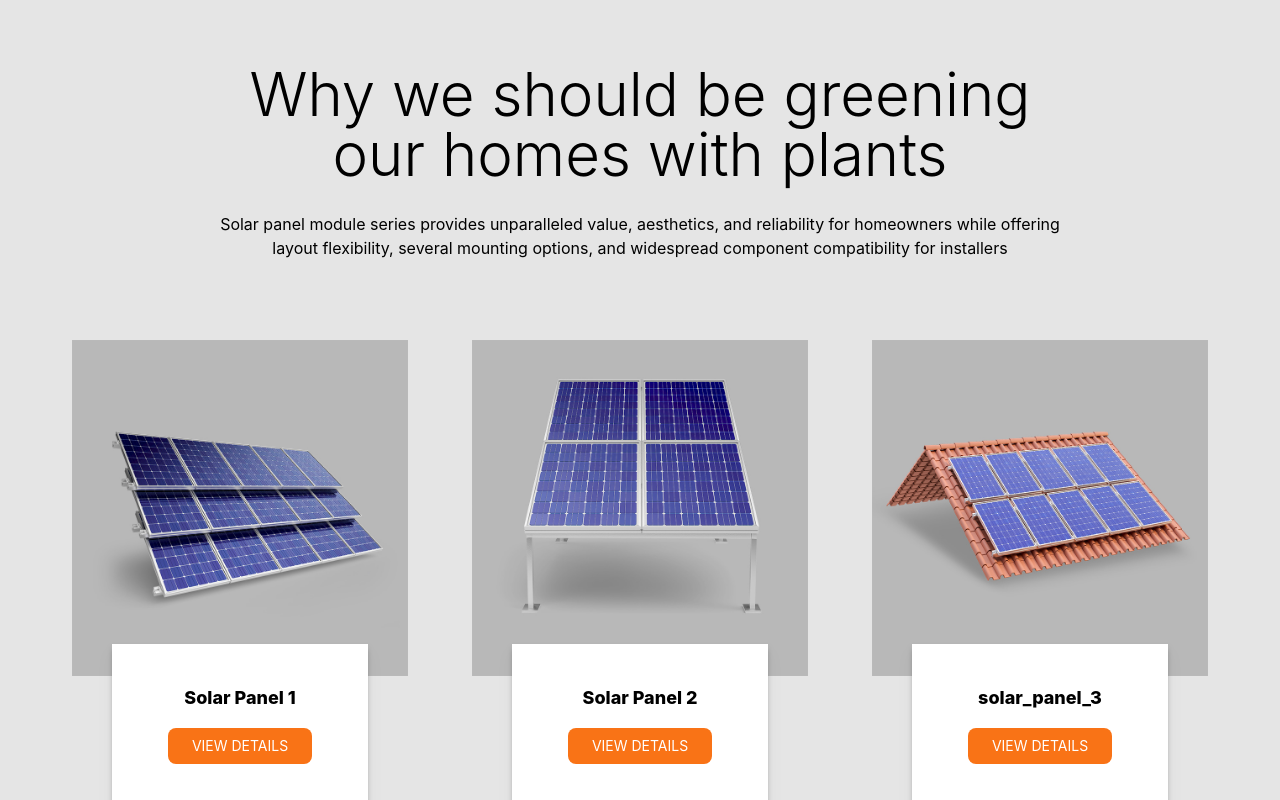
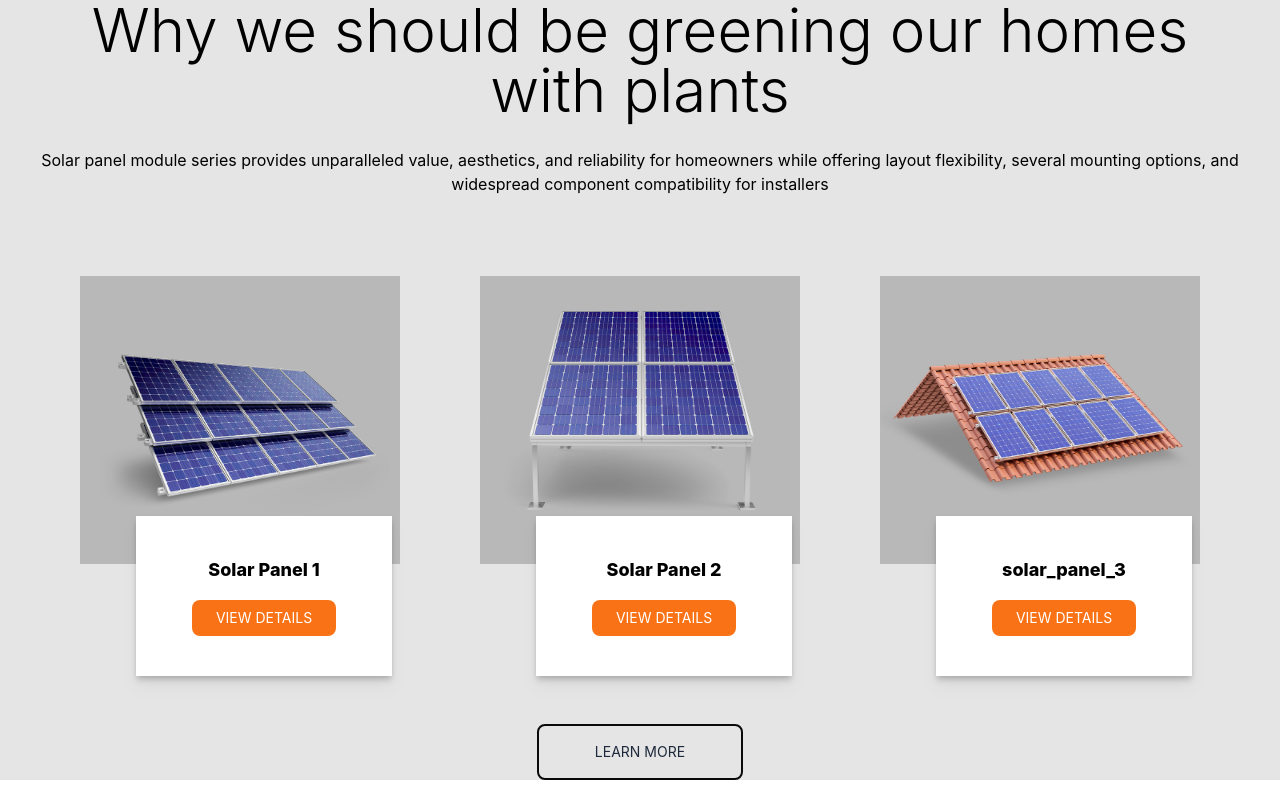
Before and after one commit to Amoly93/first_Project, a React (Create React App) app: page / in a window 1280 px wide. Shown: the top 800 px of the page. Built offline with nearby package versions, Linux system fonts and the light colour scheme.

Commit message:
update04

```diff
--- a/src/App.js
+++ b/src/App.js
@@ -4,20 +4,20 @@ const data = [{ id: 1, name: 'Solar Panel 1', img: '01.jpg' }, { id: 2, name: 'S
 const list = []
 function App() {
     return (
-        <div className="App bg-neutral-200">
-            <section class="text-center p-10 container mx-auto">
-                <div class="my-6 mx-20 space-y-7  px-20">
-                    <p class="text-6xl font-light"> Why we should be greening our homes with plants </p>
-                    <p class="text-base"> Solar panel module series provides unparalleled value, aesthetics, and reliability for homeowners while offering layout flexibility, several mounting options, and widespread component compatibility for installers </p>
+        <div className="App bg-neutral-200 h-auto fixed  flex justify-center ">
+            <section class="text-center   ">
+                <div class=" space-y-7  text-pretty  ">
+                    <p class="text-6xl font-light align-middle"> Why we should be greening our homes with plants </p>
+                    <p class="text-base align-middle"> Solar panel module series provides unparalleled value, aesthetics, and reliability for homeowners while offering layout flexibility, several mounting options, and widespread component compatibility for installers </p>
                 </div>
-                <div class="grid grid-cols-3  sm:grid-cols-1 lg:grid-cols-3 flex flex-row  ">
+                <div class="grid grid-cols-1 lg:grid-cols-3 px-10 py-10 ">
                     {data.map(i => {
                         return (
-                            <div class=" px-8 py-14 ">
-                                <div class="">
-                                    <img src={i.img} alt="Solar Panel 1" class="" />
-                                </div>
-                                <div class=" bg-white  h-40  mx-10 grid place-content-center shadow-md drop-shadow-lg space-y-4 -mt-8   ">
+                            <div class=" my-10 grid place-content-center relative    ">
+
+                                    <img src={i.img} alt="Solar Panel 1" class="h-72 w-80" />
+
+                                <div class=" bg-white  h-40 w-64  grid place-content-center shadow-md drop-shadow-lg space-y-4  absolute left-24 -bottom-28  ">
                                     <h2 class="text-lg font-extrabold">{i.name}</h2>
                                     <button class="bg-orange-500 px-6 py-2 text-white text-sm hover:bg-neutral-800 rounded-lg "> VIEW DETAILS </button>
                                 </div>
@@ -26,6 +26,7 @@ function App() {
                     })}
                 </div>
                 <div >
+                    <div class="h-20" ></div>
                     <div class=" " >
                         <button class="border-2 border-neutral-950 px-14 py-4 text-slate-800 hover:text-white text-sm hover:bg-neutral-950  rounded-lg"> LEARN MORE </button>
                     </div>
```
